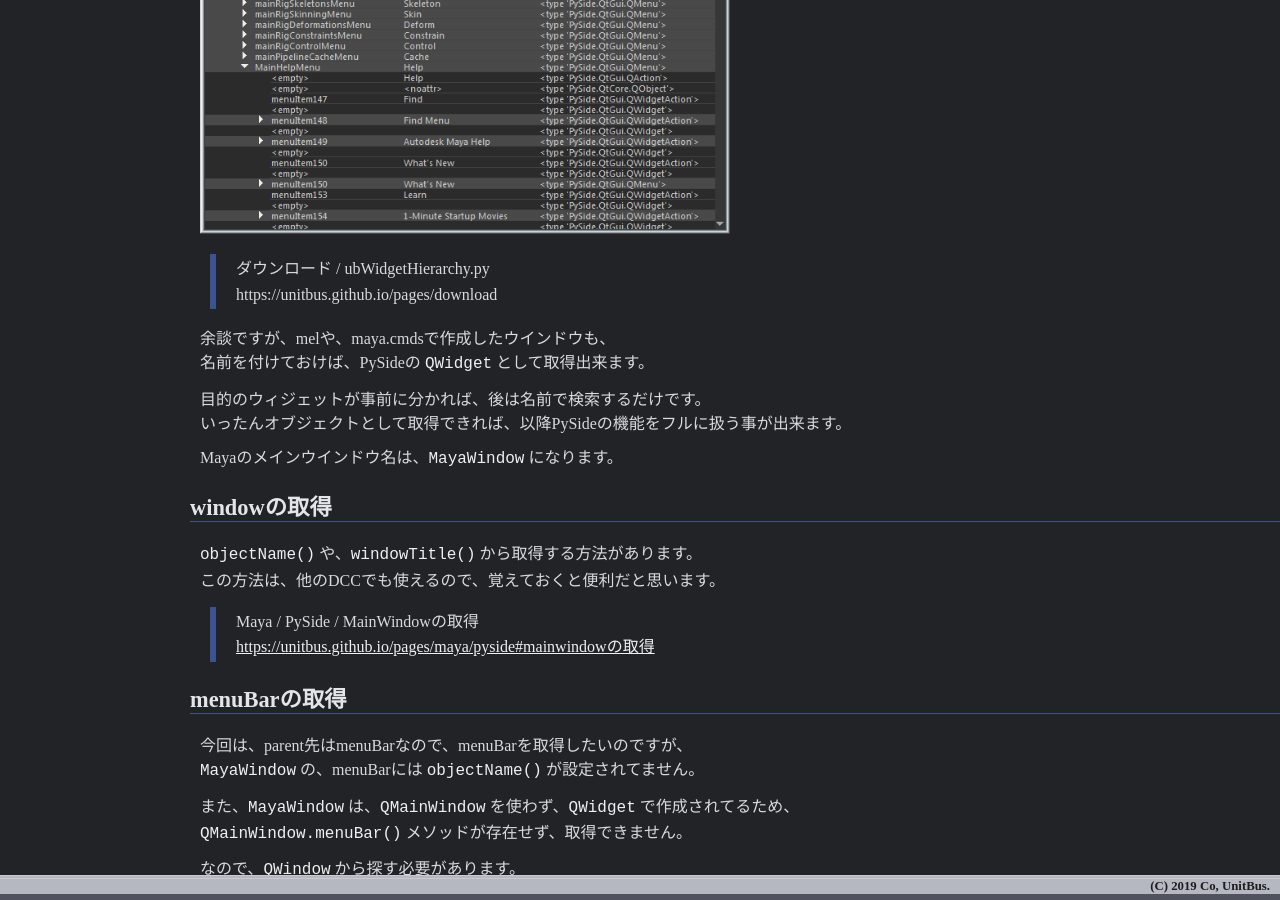
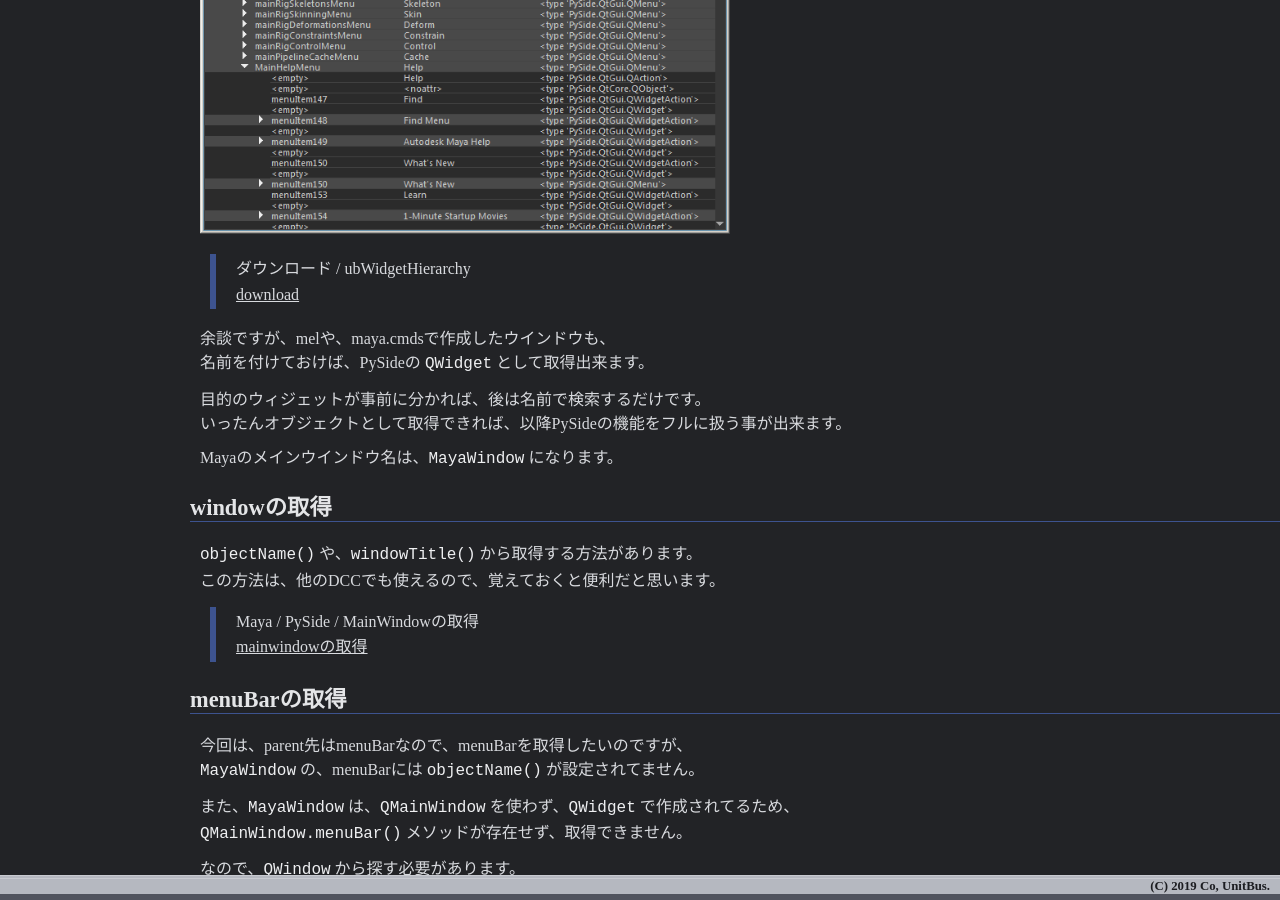
Before and after one commit to unitbus/unitbus.github.io, a Jekyll site: the page built from download/maya/python/docs/ubSearchMenu_making.md, in a window 1280 px wide and 900 px high, scrolled down 2370 px. Built offline with Jekyll 4.4.1, drawn with Linux system fonts in a browser that asks for light colours; our own code applies the rules of GitHub Pages for plain Markdown files.

Commit message:
Update ubSearchMenu_making.md

```diff
--- a/download/maya/python/docs/ubSearchMenu_making.md
+++ b/download/maya/python/docs/ubSearchMenu_making.md
@@ -80,8 +80,8 @@ Mayaでツールを作成する場合、既に数多くあるツールの中の
 
 <img src="https://unitbus.github.io/images/ubWidgetHierarchy_windowA.png" width="50%">
 
-> ダウンロード / ubWidgetHierarchy.py
-https://unitbus.github.io/pages/download
+> ダウンロード / ubWidgetHierarchy
+[download](https://unitbus.github.io/pages/download)
 
 余談ですが、melや、maya.cmdsで作成したウインドウも、
 名前を付けておけば、PySideの `QWidget` として取得出来ます。
```
Also changed, not shown: other parts of download/maya/python/docs/ubSearchMenu_making.md (+1 -1 lines).
